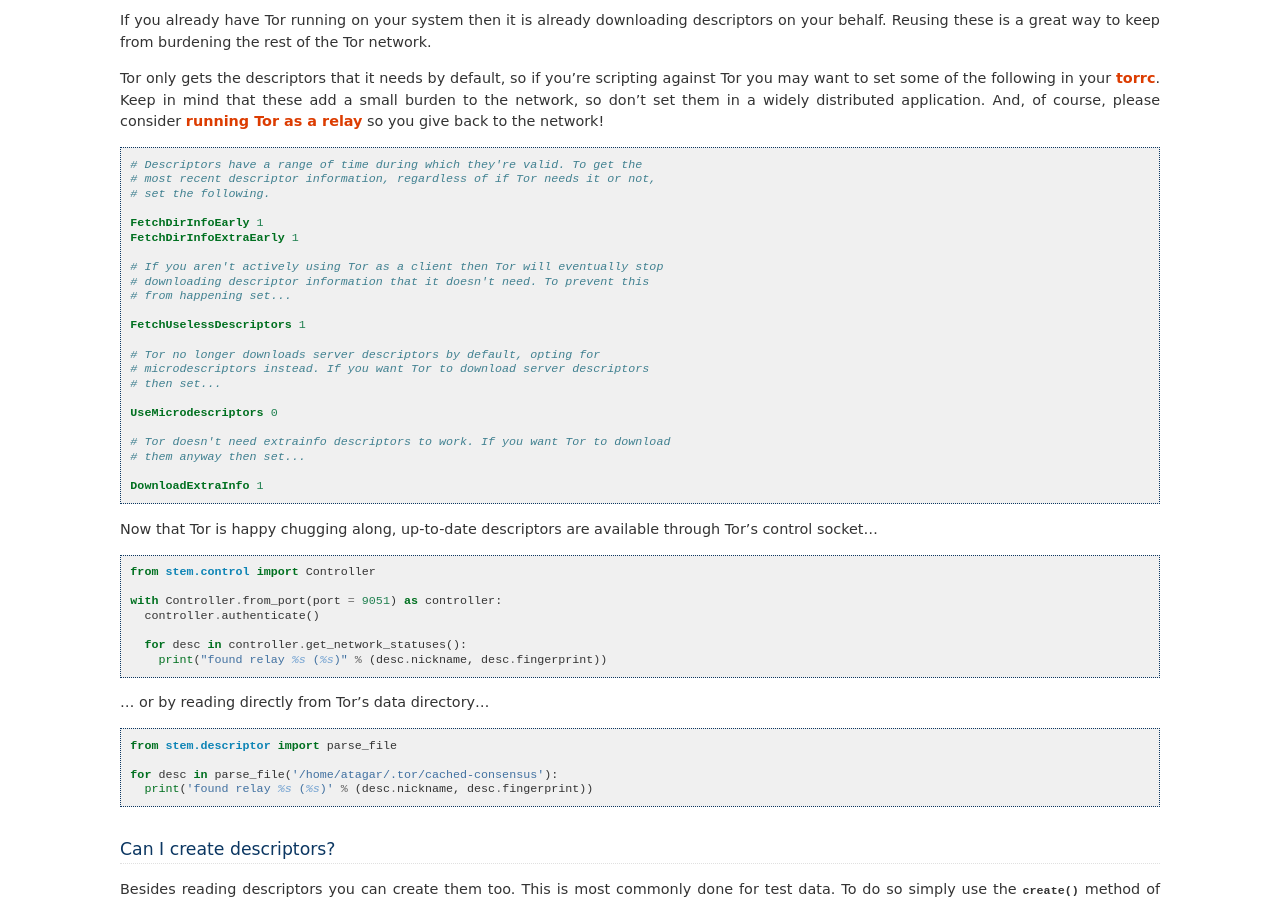
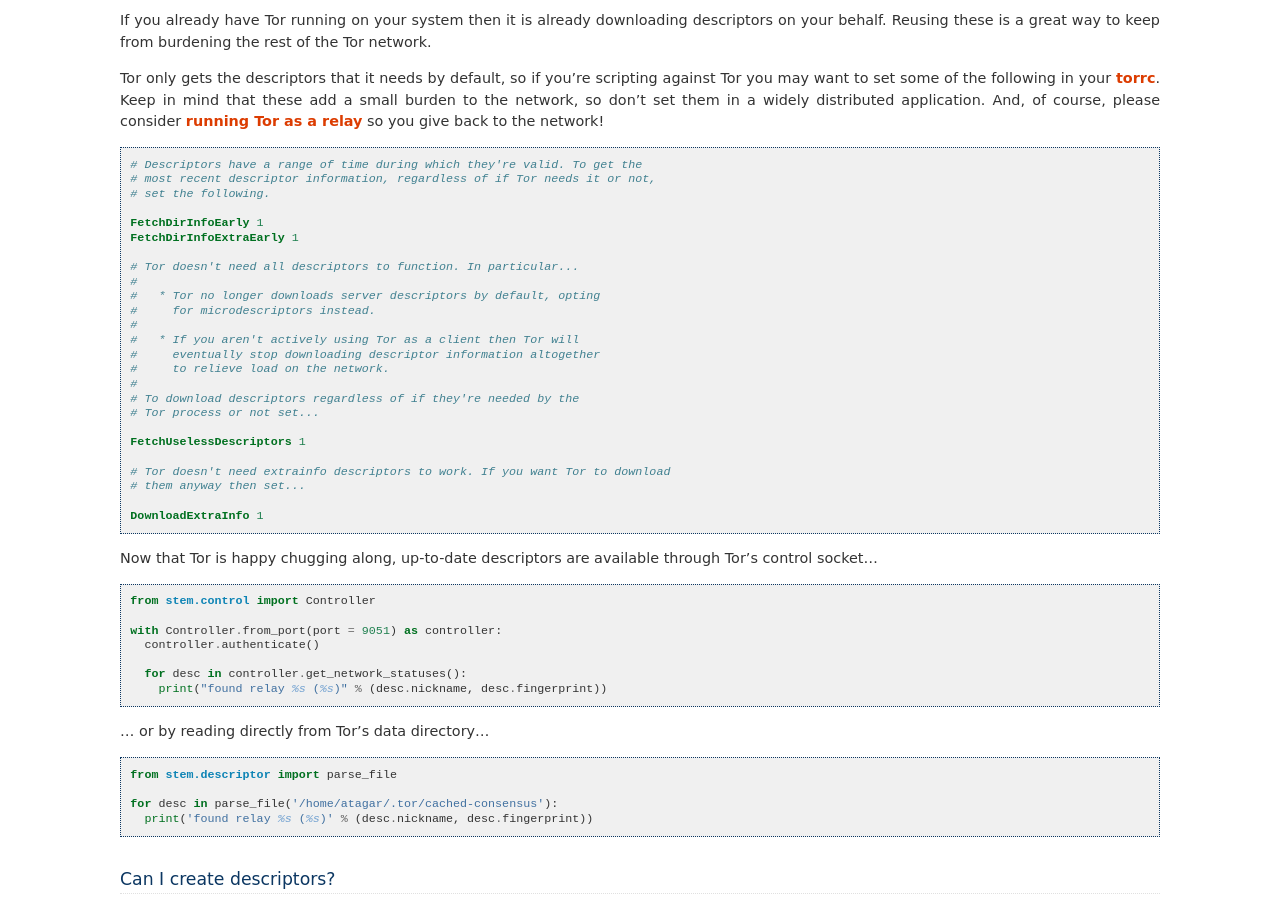
Before and after one commit to torproject/stem, a Sphinx documentation site: the page built from docs/tutorials/mirror_mirror_on_the_wall.rst, in a window 1280 px wide and 900 px high, scrolled down 1989 px. Built offline with Sphinx 7.4.7, drawn with Linux system fonts in a browser that asks for light colours.

Commit message:
Don't suggest UseMicrodescriptors in our tutorial
Correction from teor that FetchUselessDescriptors causes tor to download server
descriptors too, so no need for UseMicrodescriptors.

```diff
--- a/docs/tutorials/mirror_mirror_on_the_wall.rst
+++ b/docs/tutorials/mirror_mirror_on_the_wall.rst
@@ -135,17 +135,19 @@
   FetchDirInfoEarly 1
   FetchDirInfoExtraEarly 1
 
-  # If you aren't actively using Tor as a client then Tor will eventually stop
-  # downloading descriptor information that it doesn't need. To prevent this
-  # from happening set...
+  # Tor doesn't need all descriptors to function. In particular...
+  #
+  #   * Tor no longer downloads server descriptors by default, opting
+  #     for microdescriptors instead.
+  #
+  #   * If you aren't actively using Tor as a client then Tor will
+  #     eventually stop downloading descriptor information altogether
+  #     to relieve load on the network.
+  #
+  # To download descriptors regardless of if they're needed by the
+  # Tor process or not set...
 
   FetchUselessDescriptors 1
-
-  # Tor no longer downloads server descriptors by default, opting for
-  # microdescriptors instead. If you want Tor to download server descriptors
-  # then set...
-
-  UseMicrodescriptors 0
 
   # Tor doesn't need extrainfo descriptors to work. If you want Tor to download
   # them anyway then set...
```
